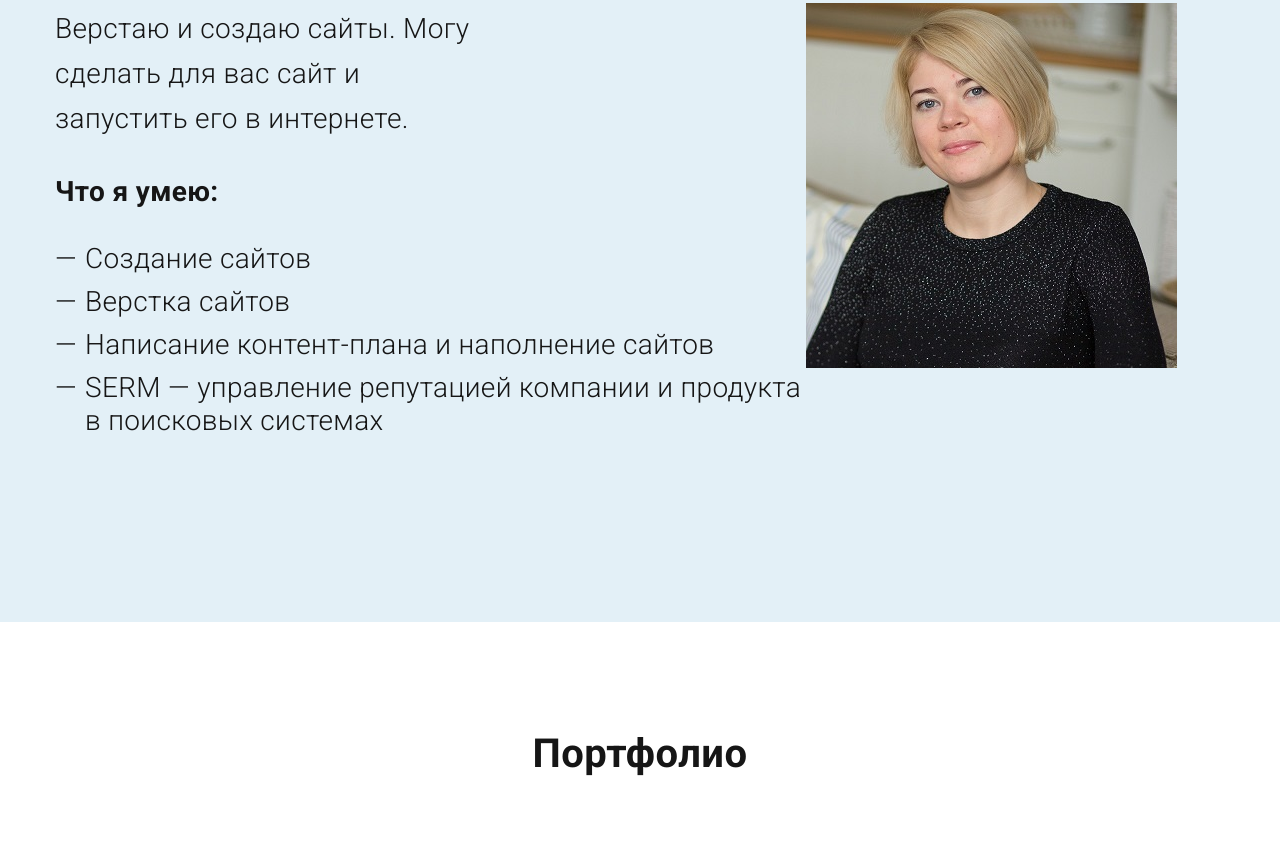
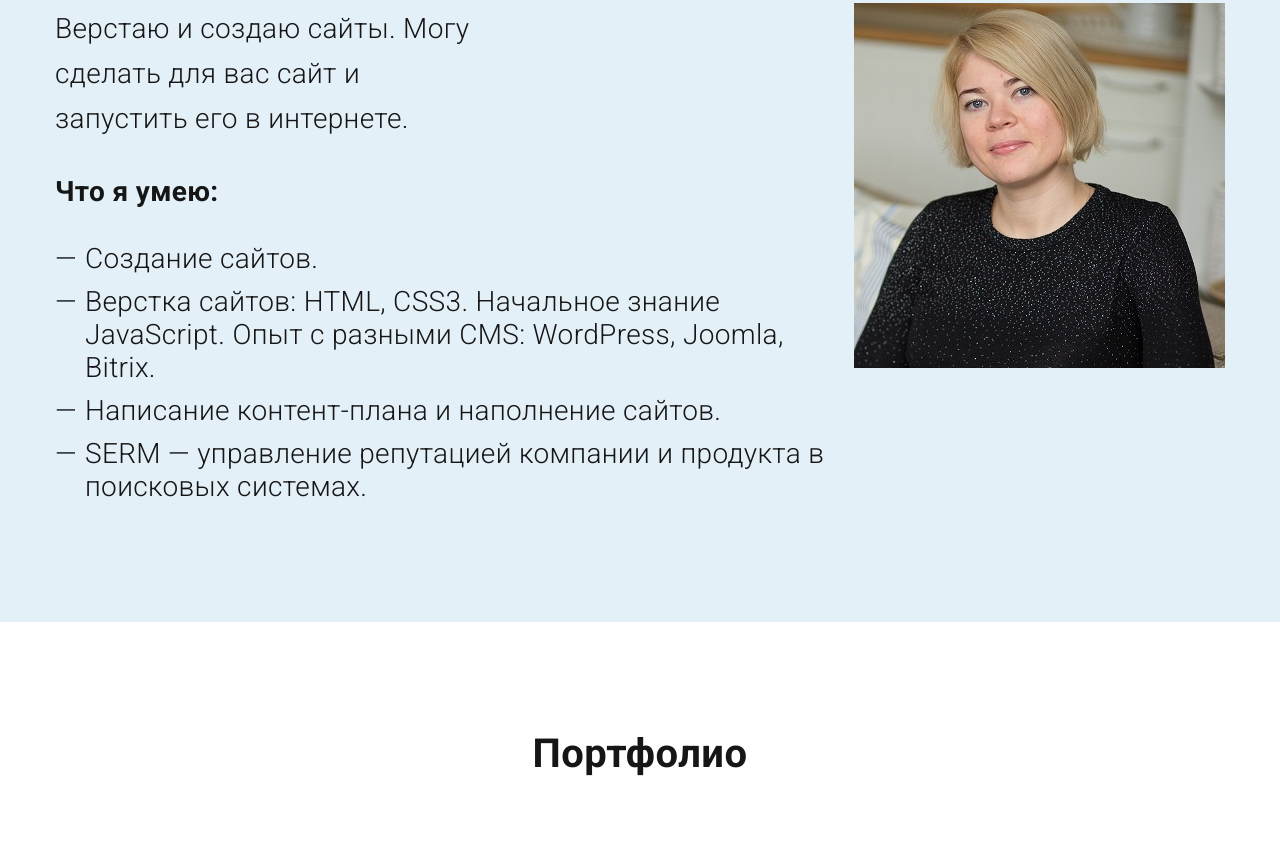
Before and after one commit to Freia7/portfolio, a plain HTML site: page index.html in a window 1280 px wide. Shown: the part 622-1476 px from the top of the page. Drawn offline with Linux system fonts and the light colour scheme.

Commit message:
Add files via upload

```diff
--- a/index.html
+++ b/index.html
@@ -49,10 +49,10 @@
     запустить его в интернете.</p>
     <h3 class="title-3">Что я умею: </h3>
      <ul>
-    <li>Создание сайтов</li>
-    <li>Верстка сайтов</li>
-    <li>Написание контент-плана и наполнение сайтов</li>
-    <li>SERM — управление репутацией компании и продукта в поисковых системах</li>
+    <li>Создание сайтов.</li>
+    <li>Верстка сайтов: HTML, CSS3. Начальное знание JavaScript. Опыт с разными CMS: WordPress, Joomla, Bitrix. </li>
+    <li>Написание контент-плана и наполнение сайтов.</li>
+    <li>SERM — управление репутацией компании и продукта в поисковых системах.</li>
     </ul>
     </div>
 
@@ -73,7 +73,7 @@
         <div class="cards-wrapper">
 
           <div class="card">
-             <a href="https://goodwood-otzyvy.ru" target="_blank">
+             <a href="https://freia7.github.io/coffe/" target="_blank">
                 <img class="card-img" src="img/portfolio/6.jpg" alt="Fabrika">
               </a>
           <h3 class="card-title">Фабрика кофе</h3>
@@ -94,8 +94,9 @@
             </div>
 
             <div class="card">
-              <img class="card-img" src="img/portfolio/3.jpg" alt="Portfolio">
-
+              <a href="https://freia7.github.io/Fishnet/" target="_blank">
+                <img class="card-img" src="img/portfolio/3.jpg" alt="Portfolio">
+              </a>
               <h3 class="card-title">Interior. Интернет-магазин мебели</h3>
               <div class="card-desc">
                 Создание веб-сайта </div>
@@ -104,8 +105,9 @@
 
 
               <div class="card">
-                <img class="card-img" src="img/portfolio/5.jpg" alt="Portfolio">
-
+                <a href="https://freia7.github.io/Moto/" target="_blank">
+                  <img class="card-img" src="img/portfolio/5.jpg" alt="Portfolio">
+                </a>
                 <h3 class="card-title">The Weels. Мото-сайт, лендинг</h3>
                 <div class="card-desc">
                   Верстка </div>
```
